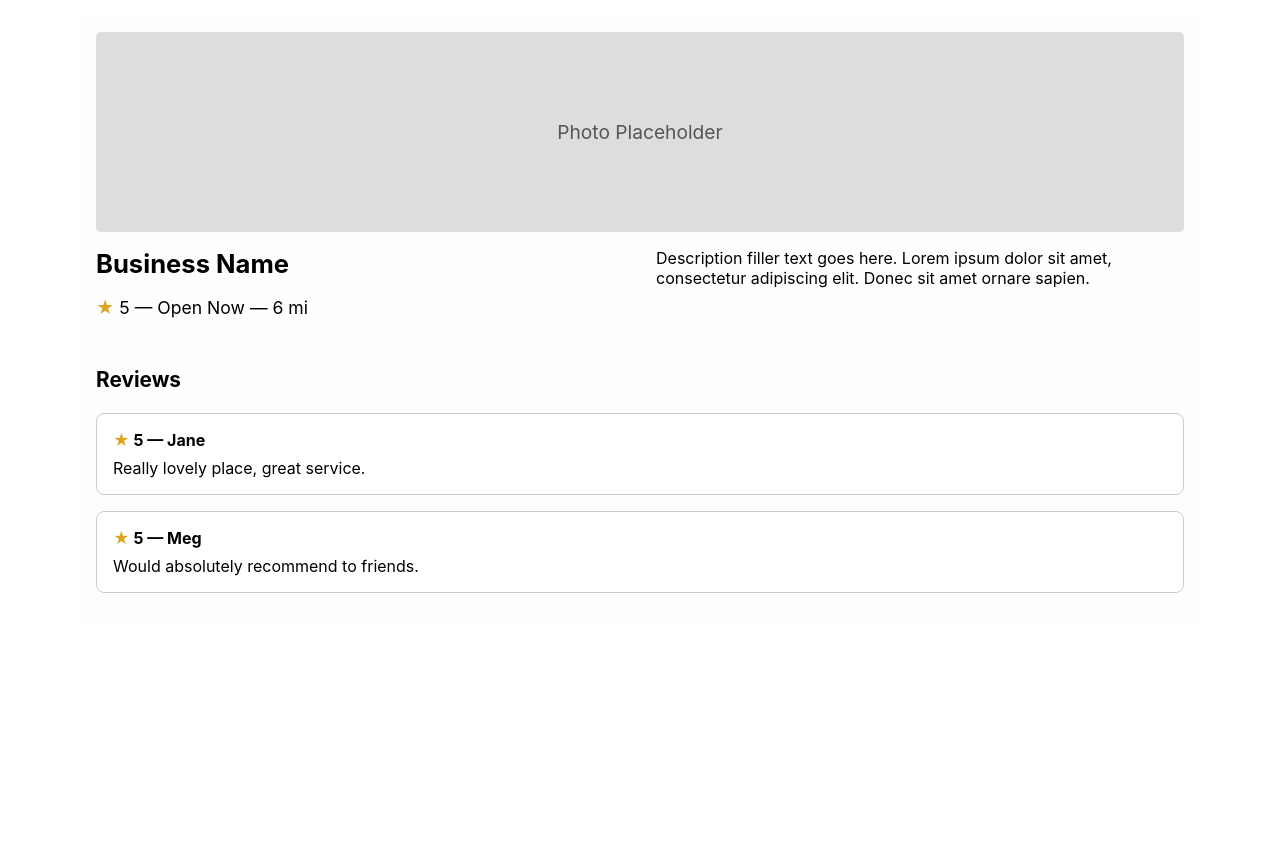
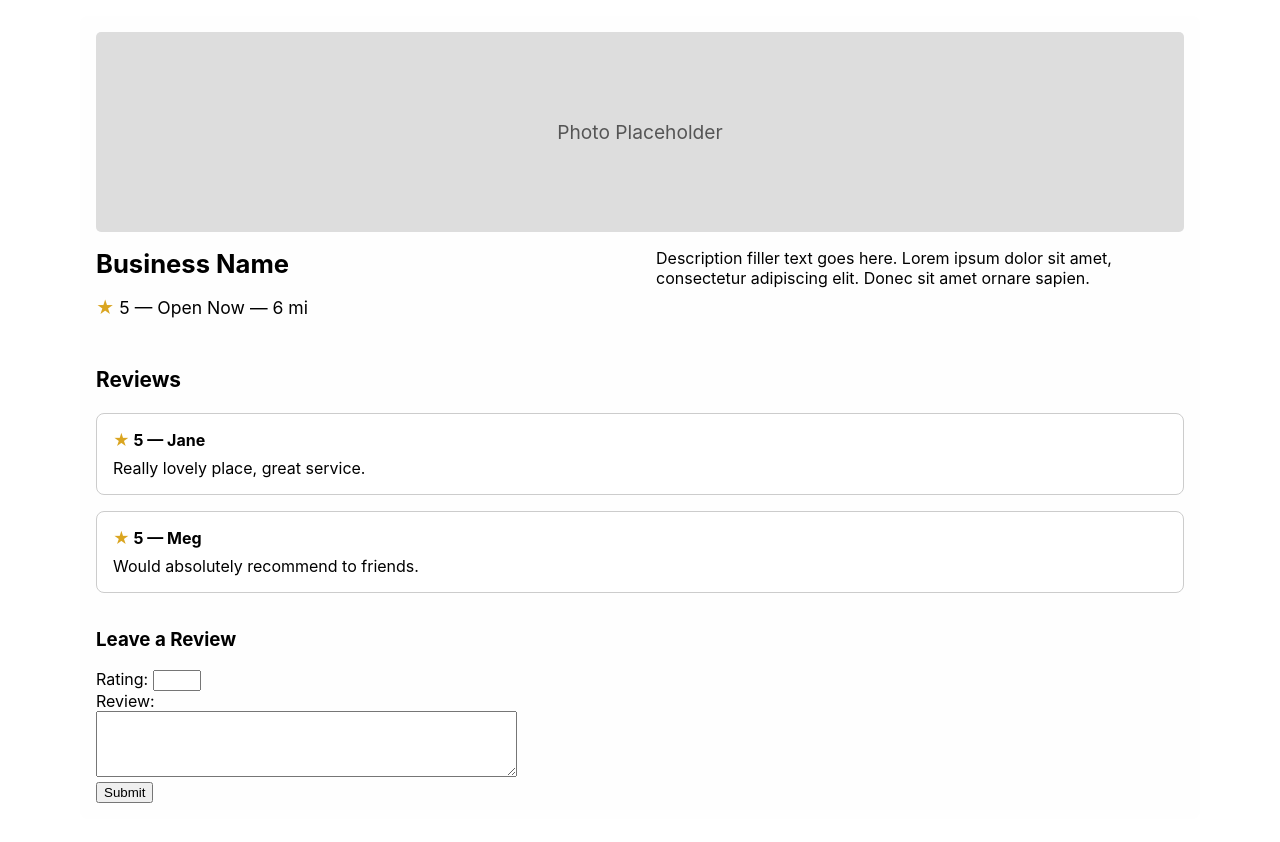
Before and after one commit to melindaahli/IrvineHacks25, a plain HTML site: page businessProfile.html in a window 1280 px wide. Shown: the part 96-938 px from the top of the page. Before the commit the page ends 800 px from the top, so only its background shows below. Drawn offline with Linux system fonts and the light colour scheme.

Commit message:
Create rating

```diff
--- a/buisnessProfile.css
+++ b/buisnessProfile.css
@@ -339,4 +339,9 @@ nav>div.nav-item {
 a:link, a:visited {
     color: inherit; /* Keeps the text color consistent */
     text-decoration: none; /* Removes the underline */
-  }
+}
+
+.leave-a-review {
+    display: flex;
+    flex-direction: column;
+}
--- a/businessProfile.html
+++ b/businessProfile.html
@@ -113,6 +113,22 @@
                 </p>
             </div>
         </div>
+        <div class = "leave-a-review">
+            <h3>Leave a Review</h3>
+            <form>
+                <div>
+                    <label for="rating">Rating:</label>
+                    <input type="number" id="rating" name="rating" min="1" max="5">
+                </div>
+                <div>
+                    <label for="review">Review:</label>
+                <div>
+                    <textarea id="review" name="review" rows="4" cols="50"></textarea>
+                </div>
+                    <input type="submit" value="Submit">
+                </div>
+            </form>
+        </div>
     </div>
 </body>
 
```
